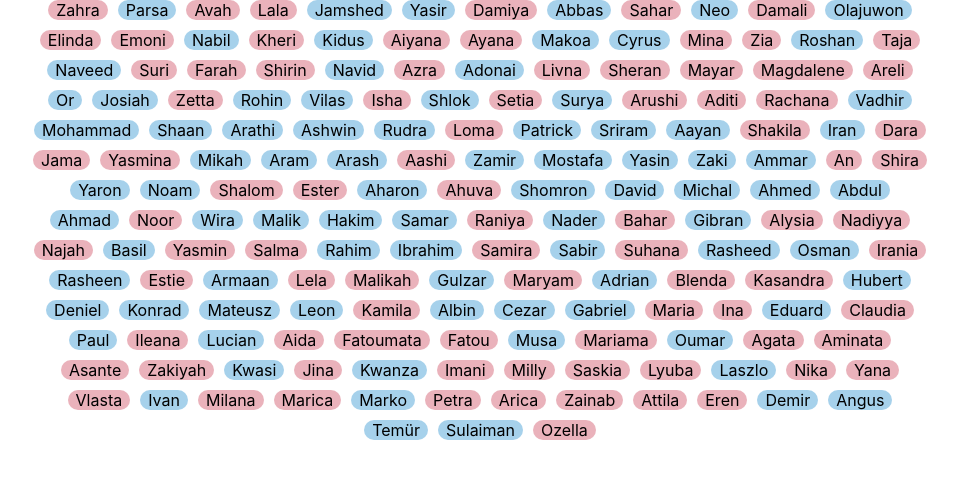
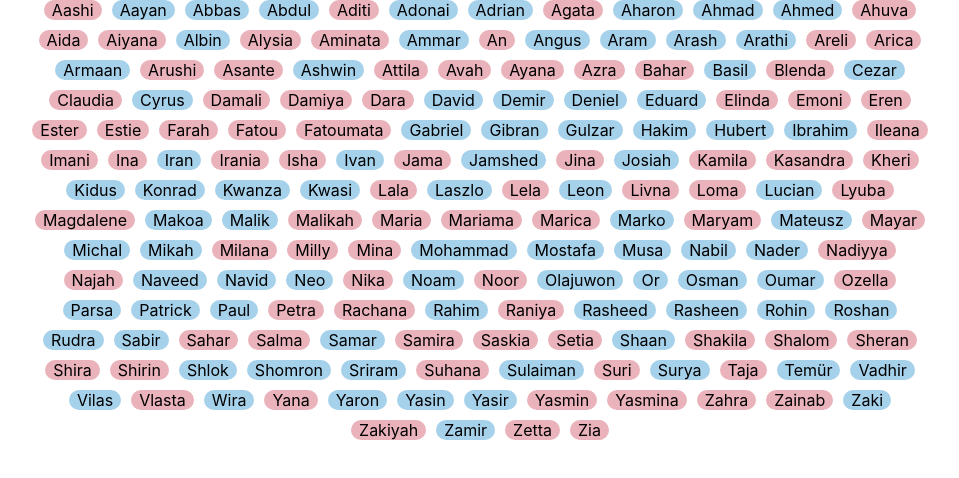
Before and after one commit to PaulinaWywrot/baby-name-picker, a React (Create React App) app: page / in a window 1280 px wide. Shown: the top 478 px of the page, without its empty margins (160-1119 px from the left). Built offline with nearby package versions, Linux system fonts and the light colour scheme.

Commit message:
names sorted ascending
Level 1 completed

```diff
--- a/src/BabyNames.js
+++ b/src/BabyNames.js
@@ -1,9 +1,10 @@
 import babyNamesData from "./babyNamesData.json";
+import SortAscending from "./Sort";
 
 const BabyNames = () => {
   return (
     <div className="name-container">
-      {babyNamesData.map((baby) => {
+      {babyNamesData.sort(SortAscending).map((baby) => {
         if (baby.sex === "f") {
           return <span className="baby-girl">{baby.name}</span>;
         } else {
--- /dev/null
+++ b/src/Sort.js
@@ -0,0 +1,10 @@
+const SortAscending = (baby1, baby2) => {
+  if (baby1.name < baby2.name) {
+    return -1;
+  } else if (baby1.name > baby2.name) {
+    return 1;
+  } else {
+    return 0;
+  }
+};
+export default SortAscending;
```
